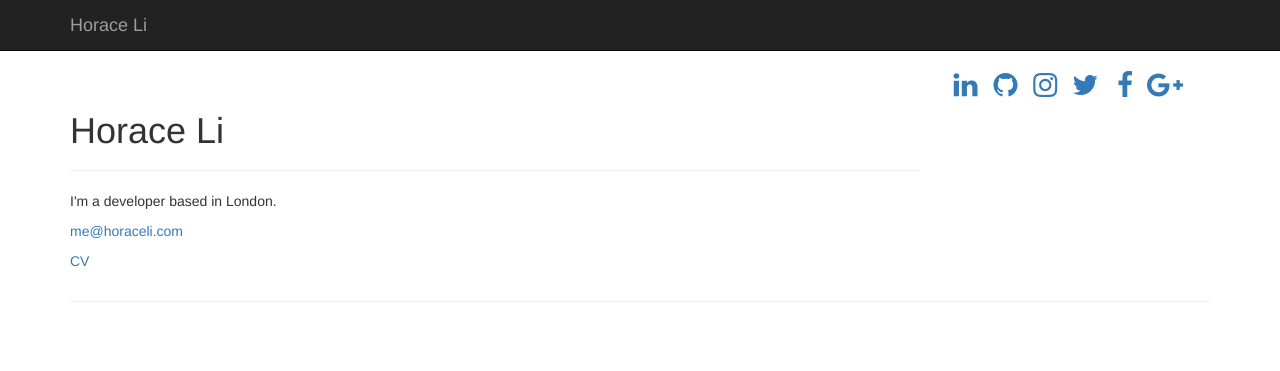
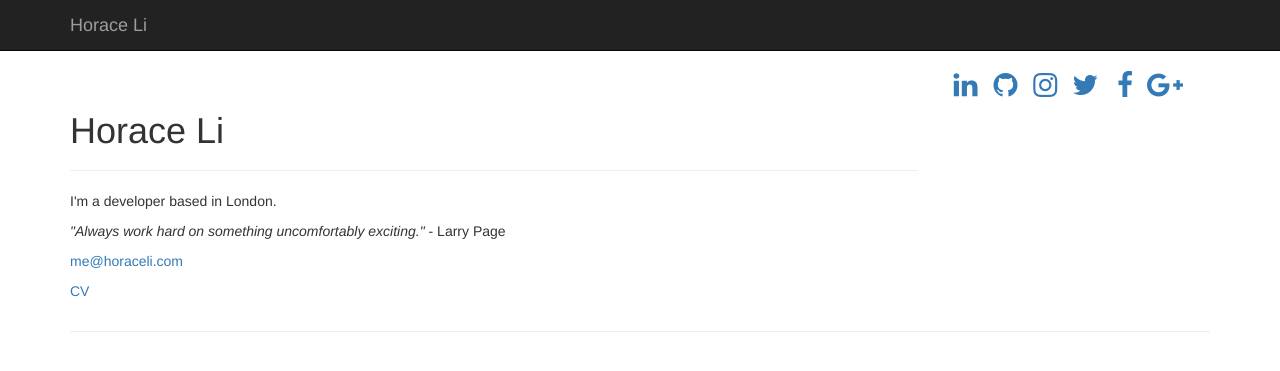
Before and after one commit to horaceli/horaceli.github.io, a Jekyll site: the page index.html, which Jekyll copies as it is, in a window 1280 px wide. Shown: the top 371 px of the page. Built offline with Jekyll 4.4.1, drawn with Linux system fonts in a browser that asks for light colours; nearby versions of some CDN libraries.

Commit message:
Update index.html

```diff
--- a/index.html
+++ b/index.html
@@ -34,6 +34,8 @@
 
 <p>I'm a developer based in London.</p>
 
+<p><i>"Always work hard on something uncomfortably exciting."</i> - Larry Page</p>
+
 <p><a href="mailto:me@horaceli.com">me@horaceli.com</a></p>
 
 <p><a href="https://www.dropbox.com/s/q0z69k3dgljhpu0/CV.docx?dl=0">CV</a></p>
```
